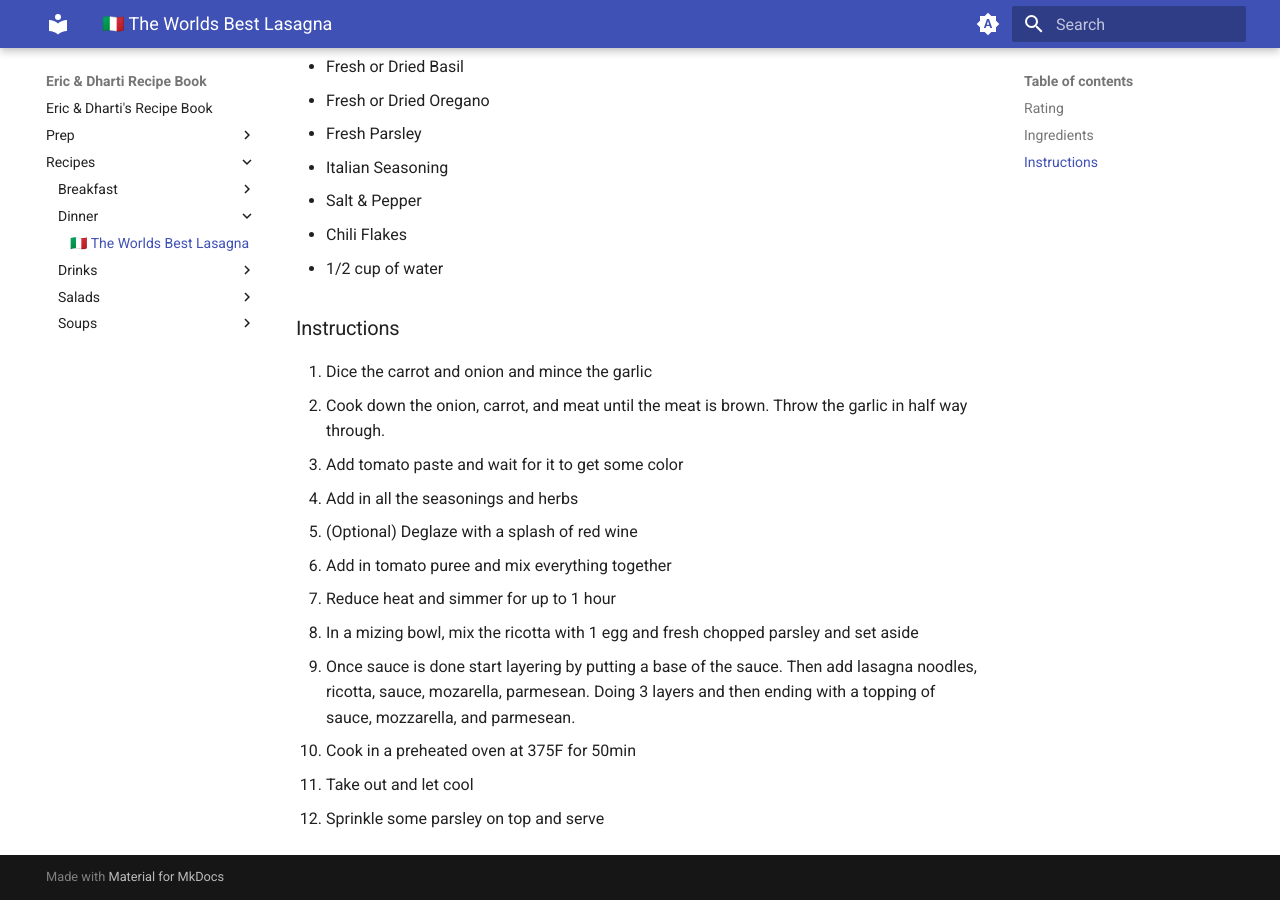
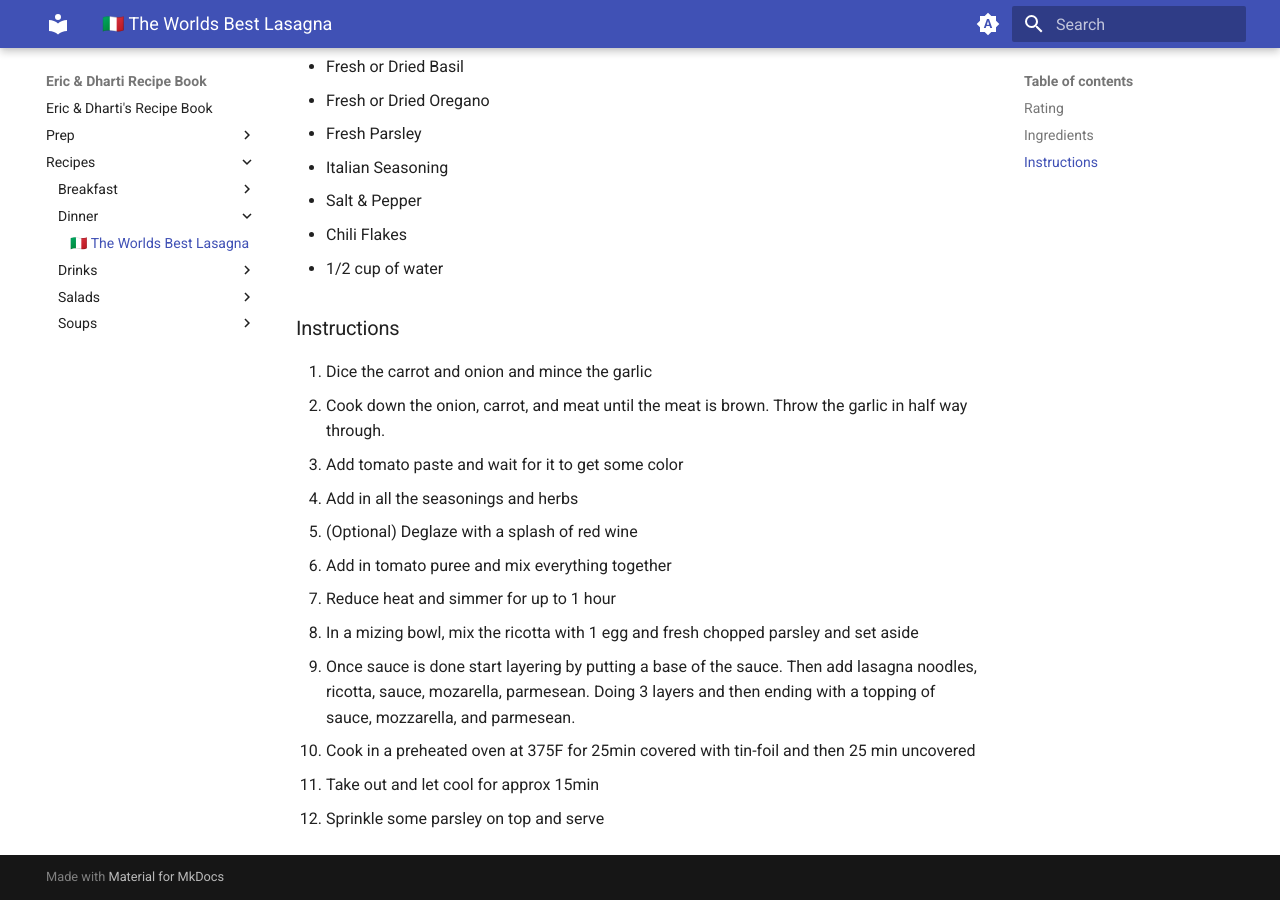
Before and after one commit to edufresne/de-recipe-book, an MkDocs documentation site: the page built from docs/Recipes/Dinner/The Worlds Best Lasagna.md, in a window 1280 px wide and 900 px high, scrolled down 795 px. Built offline with MkDocs 1.6.1 and Material for MkDocs 9.7.7, drawn with Linux system fonts in a browser that asks for light colours.

Commit message:
Edit index

```diff
--- a/docs/Recipes/Dinner/The Worlds Best Lasagna.md
+++ b/docs/Recipes/Dinner/The Worlds Best Lasagna.md
@@ -34,6 +34,6 @@ Original recipe [here](https://www.allrecipes.com/recipe/23600/worlds-best-lasag
 1. Reduce heat and simmer for up to 1 hour
 1. In a mizing bowl, mix the ricotta with 1 egg and fresh chopped parsley and set aside
 1. Once sauce is done start layering by putting a base of the sauce. Then add lasagna noodles, ricotta, sauce, mozarella, parmesean. Doing 3 layers and then ending with a topping of sauce, mozzarella, and parmesean.
-1. Cook in a preheated oven at 375F for 50min
-1. Take out and let cool
+1. Cook in a preheated oven at 375F for 25min covered with tin-foil and then 25 min uncovered
+1. Take out and let cool for approx 15min
 1. Sprinkle some parsley on top and serve
```
